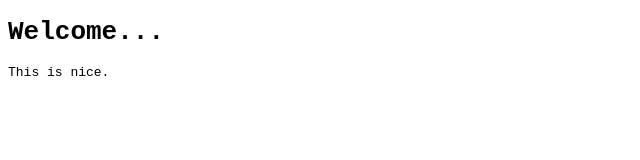
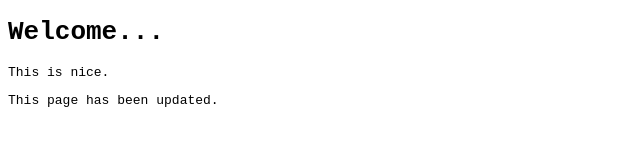
Before and after one commit to bentrm/bentrm, a plain HTML site: page index.html in a window 1280 px wide. Shown: the whole page, without its empty margins (0-640 px from the left). Drawn offline with Linux system fonts and the light colour scheme.

Commit message:
deploy: ca4b988e12304e6418486fe51c0f14093806cb9f

```diff
--- a/index.html
+++ b/index.html
@@ -15,6 +15,7 @@
 		<body>
 				<h1>Welcome...</h1>
 <p>This is nice.</p>
+<p>This page has been updated.</p>
 
 		</body>
 </html>
```
